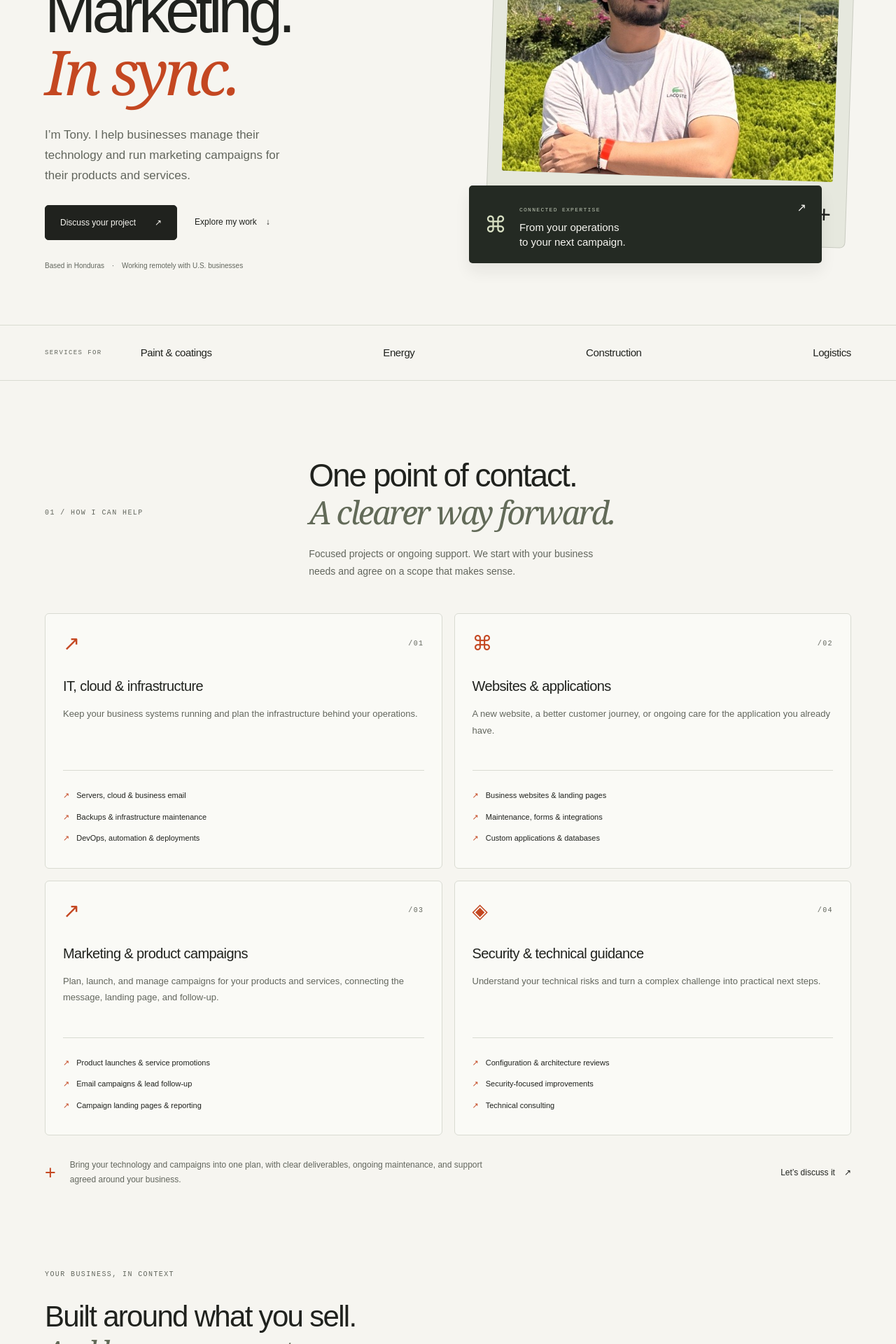
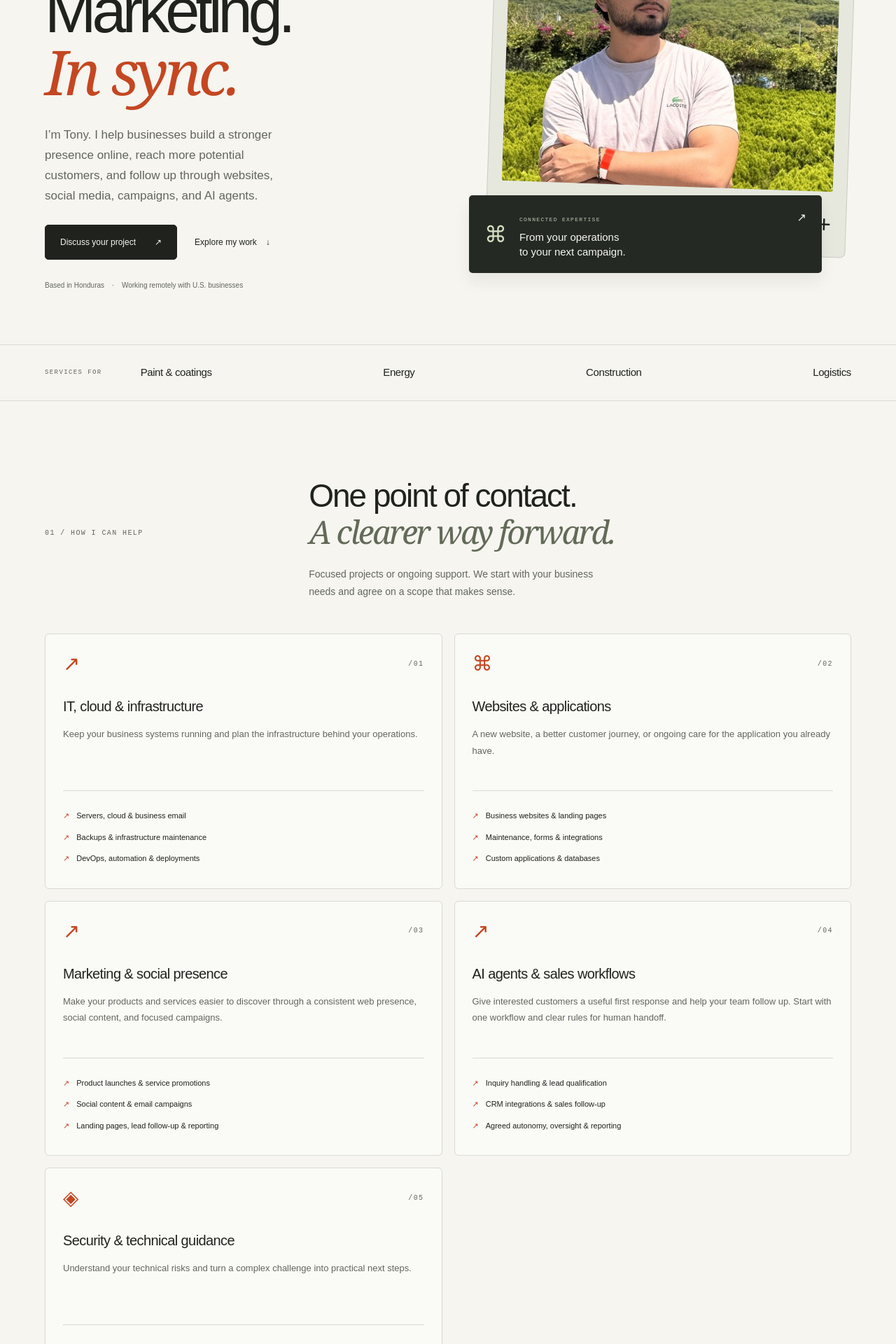
Before and after one commit to LucatonyRaudales/portfolio, a Next.js app: page / in a window 1280 px wide. Shown: the part 349-2269 px from the top of the page at 70% size. Built offline with nearby package versions, Linux system fonts and the light colour scheme.

Commit message:
Present social marketing and AI agent consulting services (#4)
* Add professional email and Houston availability to contact section

* Expand consulting services with social presence and AI agents

```diff
--- a/pages/index.tsx
+++ b/pages/index.tsx
@@ -178,16 +178,27 @@ const services = [
   {
     n: "03",
     icon: "↗",
-    title: "Marketing & product campaigns",
-    text: "Plan, launch, and manage campaigns for your products and services, connecting the message, landing page, and follow-up.",
+    title: "Marketing & social presence",
+    text: "Make your products and services easier to discover through a consistent web presence, social content, and focused campaigns.",
     items: [
       "Product launches & service promotions",
-      "Email campaigns & lead follow-up",
-      "Campaign landing pages & reporting",
+      "Social content & email campaigns",
+      "Landing pages, lead follow-up & reporting",
     ],
   },
   {
     n: "04",
+    icon: "↗",
+    title: "AI agents & sales workflows",
+    text: "Give interested customers a useful first response and help your team follow up. Start with one workflow and clear rules for human handoff.",
+    items: [
+      "Inquiry handling & lead qualification",
+      "CRM integrations & sales follow-up",
+      "Agreed autonomy, oversight & reporting",
+    ],
+  },
+  {
+    n: "05",
     icon: "◈",
     title: "Security & technical guidance",
     text: "Understand your technical risks and turn a complex challenge into practical next steps.",
@@ -216,7 +227,7 @@ export default function Home() {
         <title>Tony R. Raudales — Technology & Marketing Consultant</title>
         <meta
           name="description"
-          content="Technology and marketing consulting for paint, energy, construction, and logistics businesses. IT, servers, websites, cybersecurity, and campaigns for products and services."
+          content="Technology and marketing consulting for paint, energy, construction, and logistics businesses. Websites, social media, product campaigns, AI agents, cloud, and cybersecurity."
         />
         <meta name="viewport" content="width=device-width, initial-scale=1" />
         <meta name="theme-color" content="#f6f5f0" />
@@ -228,7 +239,7 @@ export default function Home() {
         />
         <meta
           property="og:description"
-          content="IT, websites, infrastructure, and marketing campaigns for products and services. Remote consulting from Honduras for U.S. businesses."
+          content="Build your web and social presence with product campaigns, AI agents, and reliable technology. Remote consulting from Honduras for U.S. businesses."
         />
         <meta property="og:type" content="website" />
         <meta name="twitter:card" content="summary" />
@@ -296,8 +307,9 @@ export default function Home() {
               <span className="serif">In sync.</span>
             </h1>
             <p className="hero-description">
-              I’m Tony. I help businesses manage their technology and run
-              marketing campaigns for their products and services.
+              I’m Tony. I help businesses build a stronger presence online,
+              reach more potential customers, and follow up through websites,
+              social media, campaigns, and AI agents.
             </p>
             <div className="hero-actions">
               <a className="button button-dark" href="#contact">
```
